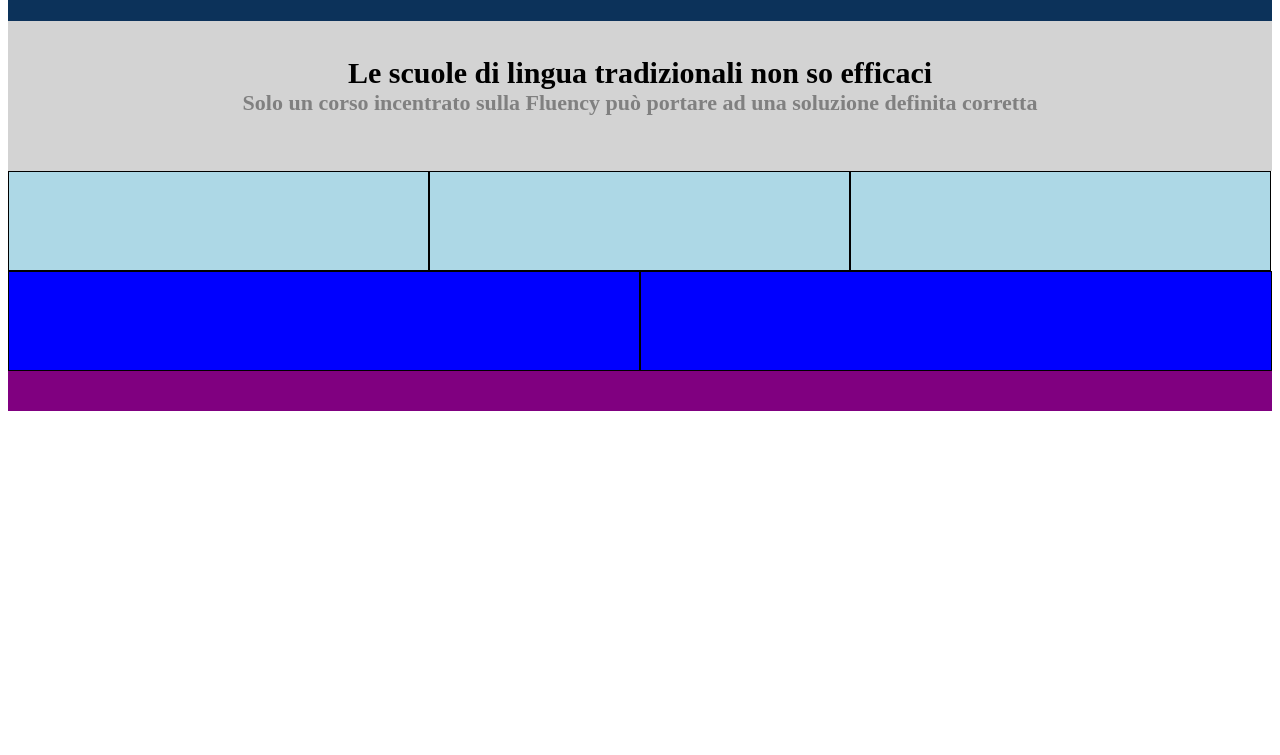
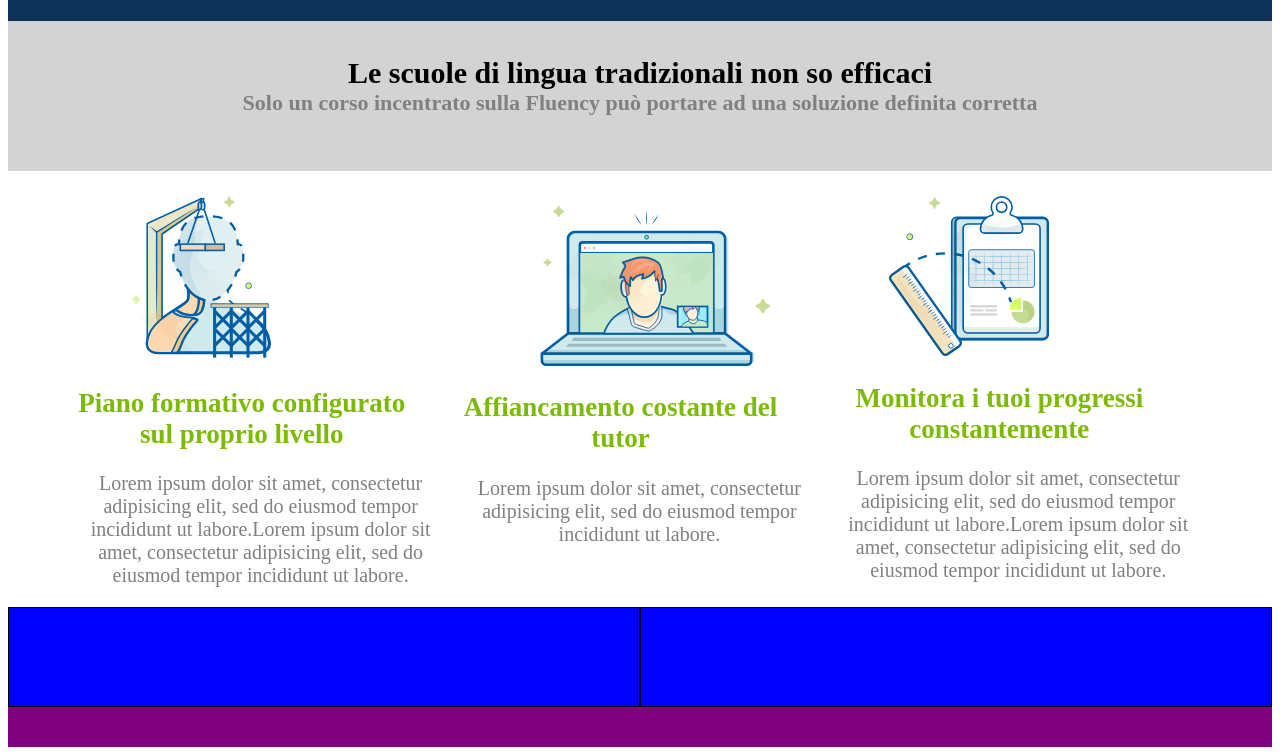
Before and after one commit to Mirko01-rgb/htmlcss-fluentify, a plain HTML site: page index.html in a window 1280 px wide. Shown: the part 755-1510 px from the top of the page. Before the commit the page ends 1174 px from the top, so only its background shows below. Drawn offline with Linux system fonts and the light colour scheme.

Commit message:
Main parte 3

```diff
--- a/css/style.css
+++ b/css/style.css
@@ -79,7 +79,7 @@ header{
   height: 700px;
 }
 
-h1{
+.immagine-background-header h1{
   font-size: 50px;
   font-weight: bold;
   color: white;
@@ -90,8 +90,8 @@ h1{
 }
 
 .background-green-piùgrande a{
-  border: 1px solid #7cbb02;;
-  background-color: #7cbb02;;
+  border: 1px solid #7cbb02;
+  background-color: #7cbb02;
   padding: 20px 15px;
   border-radius: 5px;
   color: white;
@@ -103,22 +103,21 @@ h1{
 
 
 
-
 .parte2{
   /* debug */
   background-color: #d3d3d3;
-  height:150px;
+   height:150px;
 
 }
 
-h3{
+.parte2 h3{
   font-size: 30px;
   text-align: center;
   margin:0;
   padding-top: 35px;
 }
 
-h6{
+.parte2 h6{
   font-size: 22px;
   text-align: center;
   margin-top: 0;
@@ -128,40 +127,75 @@ h6{
 
 
 
+.sezione1{
+  float: left;
+  width: 33.3%;
+  /* debug */
+  /* background-color: lightblue; */
+  /* height:100px; */
+  /* border: 1px solid black; */
+
+}
+
+.immagine-profile img{
+  width: 200px;
+  padding-left: 60px;
+  padding-top: 25px;
+
+}
+
+h2{
+  color:#7cbb02 ;
+  width: 90%;
+  font-size: 27px;
+  text-align: center;
+}
+.paragrafo p{
+  color:#808080;
+  text-align: center;
+  font-size: 20px;
+}
 
 
 
 
-.sezione1{
-  float: left;
-  width: 33.3%;
-  border: 1px solid black;
-
-  /* debug */
-  background-color: lightblue;
-  height:100px;
-
-}
 
 .sezione2{
   float: left;
   width: 33.3%;
-  border: 1px solid black;
-  /* margin: 0 2.5%; */
   /* debug */
-  background-color: lightblue;
-  height:100px;
+  /* border: 1px solid black; */
+  /* background-color: lightblue; */
+  /* height:100px; */
 }
+
+.immagine-computer img{
+  width: 320px;
+  padding-left: 90px;
+  padding-top: 35px;
+}
+
+
+
+
 
 .sezione3{
   float: left;
   width: 33.3%;
-  border: 1px solid black;
   /* debug */
-  background-color: lightblue;
-  height:100px;
+  /* border: 1px solid black;
+  background-color: lightblue; */
+  /* height:100px; */
+}
 
+.immagine-doc img{
+  width: 220px;
+  padding-left: 60px;
+  padding-top: 25px;
 }
+
+
+
 
 .sezione4{
   float: left;
--- a/index.html
+++ b/index.html
@@ -70,18 +70,43 @@
 
 
 
-        <div class="parte3-row">
+        <div class="parte3-row container">
 
-          <div class="sezione1">
+          <div class="sezione1 ">
+            <div class="immagine-profile ">
+              <img src="img/profile.svg" alt="">
+              <h2>Piano formativo configurato sul proprio livello</h2>
+            </div>
 
+            <div class="paragrafo">
+              <p>Lorem ipsum dolor sit amet, consectetur adipisicing elit, sed do eiusmod tempor incididunt ut labore.Lorem ipsum dolor sit amet, consectetur adipisicing elit, sed do eiusmod tempor incididunt ut labore.</p>
+            </div>
           </div>
 
+
+
           <div class="sezione2">
+            <div class="immagine-computer ">
+              <img src="img/computer.svg" alt="">
+              <h2>Affiancamento costante del tutor</h2>
+            </div>
 
+            <div class="paragrafo">
+              <p>Lorem ipsum dolor sit amet, consectetur adipisicing elit, sed do eiusmod tempor incididunt ut labore.</p>
+            </div>
           </div>
 
+
+
           <div class="sezione3">
+            <div class="immagine-doc ">
+              <img src="img/doc.svg" alt="">
+              <h2>Monitora i tuoi progressi constantemente</h2>
+            </div>
 
+            <div class="paragrafo">
+              <p>Lorem ipsum dolor sit amet, consectetur adipisicing elit, sed do eiusmod tempor incididunt ut labore.Lorem ipsum dolor sit amet, consectetur adipisicing elit, sed do eiusmod tempor incididunt ut labore.</p>
+            </div>
           </div>
 
         </div>
```
